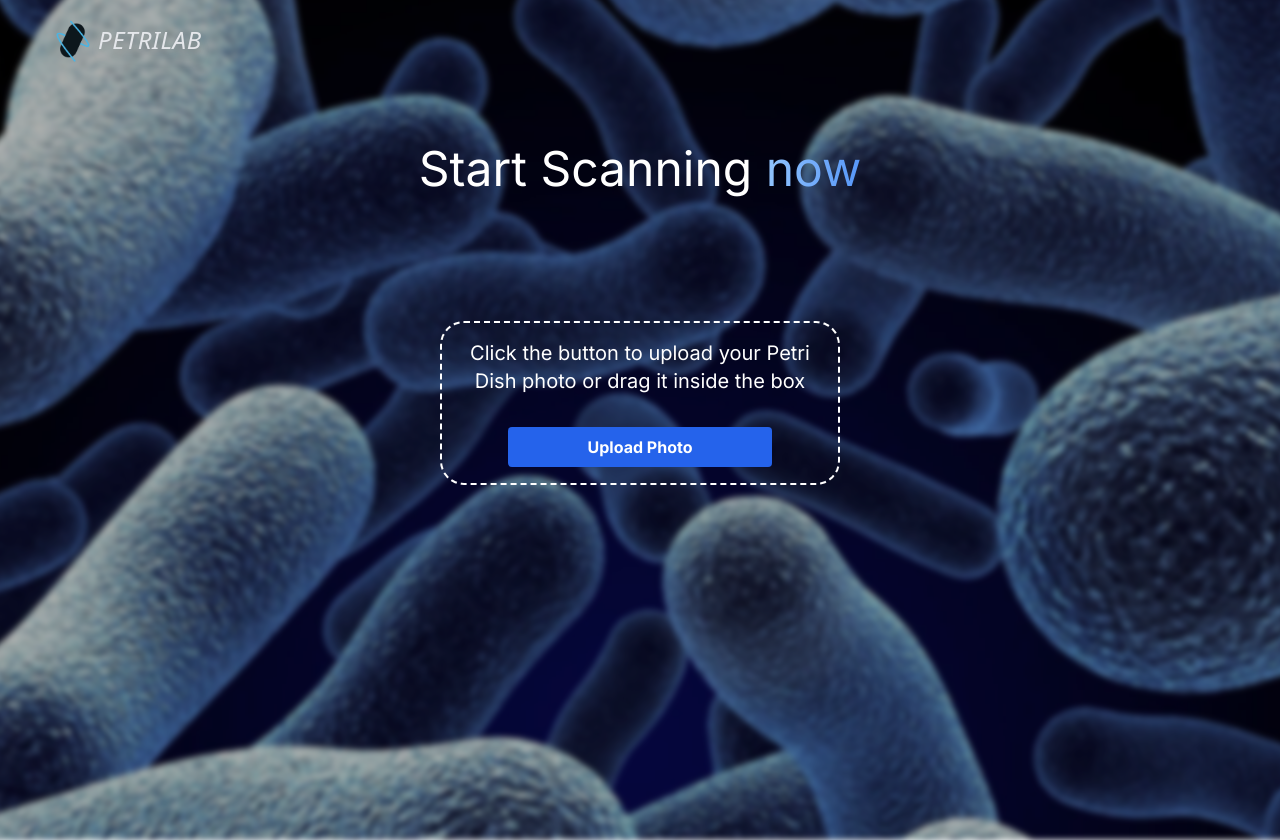
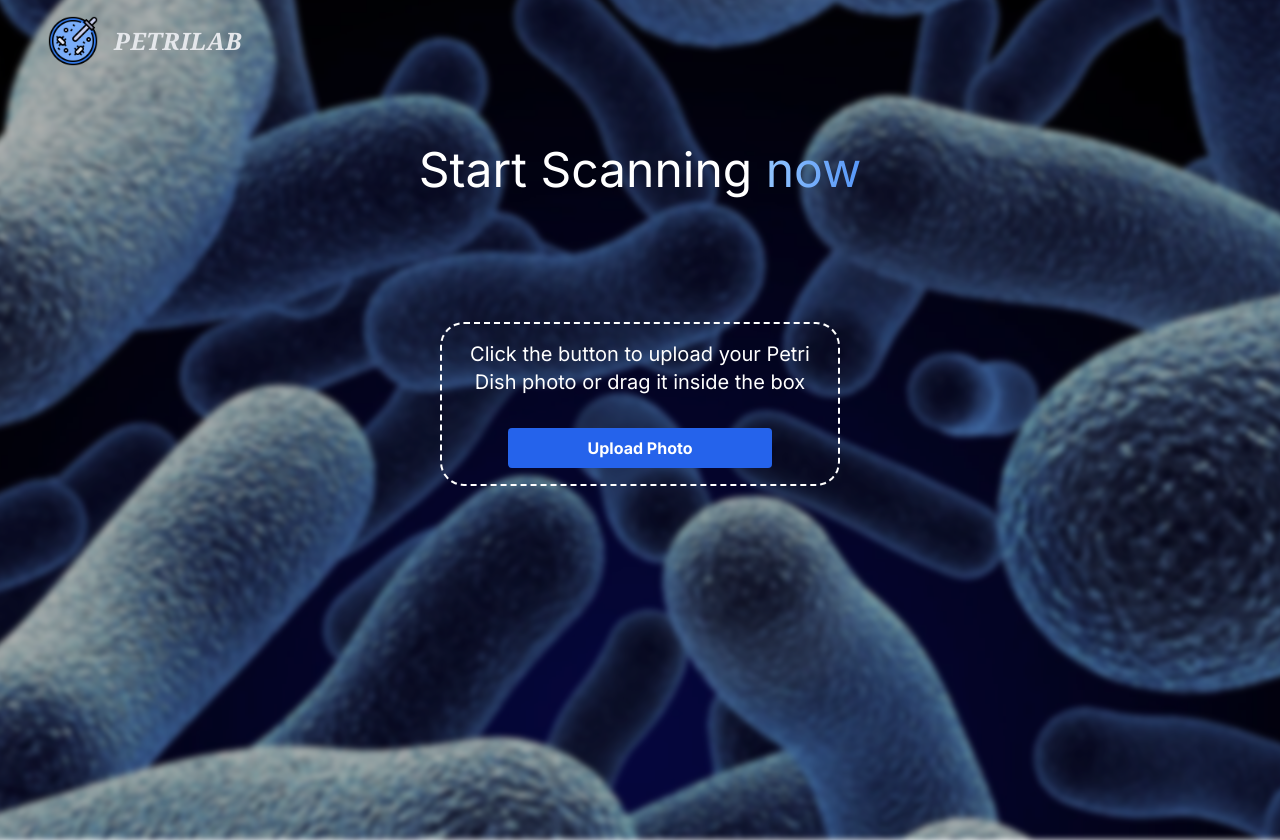
Before and after one commit to HolaMundo42/petrinext, a Next.js app: page /scan in a window 1280 px wide. Shown: the top 840 px of the page. Built offline with nearby package versions, Linux system fonts and the light colour scheme.

Commit message:
rollback

```diff
--- a/app/scan/page.tsx
+++ b/app/scan/page.tsx
@@ -3,7 +3,7 @@ import React from 'react';
 import { useEffect } from 'react';
 
 export default function Scan() {
-    const backgroundImageUrl = "/bacteria_wp.jpg";
+const backgroundImageUrl = "/bacteria_wp.jpg"; // Replace with the URL of your background image
 
 const divStyle = {
     height: "100vh",
@@ -13,7 +13,7 @@ export default function Scan() {
 
 const overlayStyle = {
     backgroundImage: `url(${backgroundImageUrl})`,
-        filter: "blur(3px) brightness(0.7)",
+    filter: "blur(3px) brightness(0.7)", // Adding blur and brightness to the background image
     backgroundSize: "cover",
     backgroundPosition: "center",
     top: 0,
@@ -38,14 +38,15 @@ export default function Scan() {
     <nav className="p-4 text-gray-200">
         <div className="flex justify-between items-center"></div>
         <div className="flex items-center pl-8">
+        {/* Replace the image with your actual image */}
         <img
-                src="/petrilab.png"
+            src="/petrilab.jpg"
             alt="PL"
             width={50}
             height={50}
         />
         <i className="text-2xl fas fa-campground"></i>
-            <h1 className="font-sans drop-shadow-lg tracking-wide text-2xl pl-0 italic">PETRILAB</h1>
+        <h1 className="font-serif tracking-wide font-bold text-2xl pl-4 italic">PETRILAB</h1>
         </div>
 
         <div className="md:hidden block top-4 right-8 fixed">
```
Also changed, not shown: package.json (+8 -9 lines), public/petrilab.jpg (added), 1 other file (tests, documents, lock files or other folders). Lines whose indentation alone changed are shown as unchanged.
